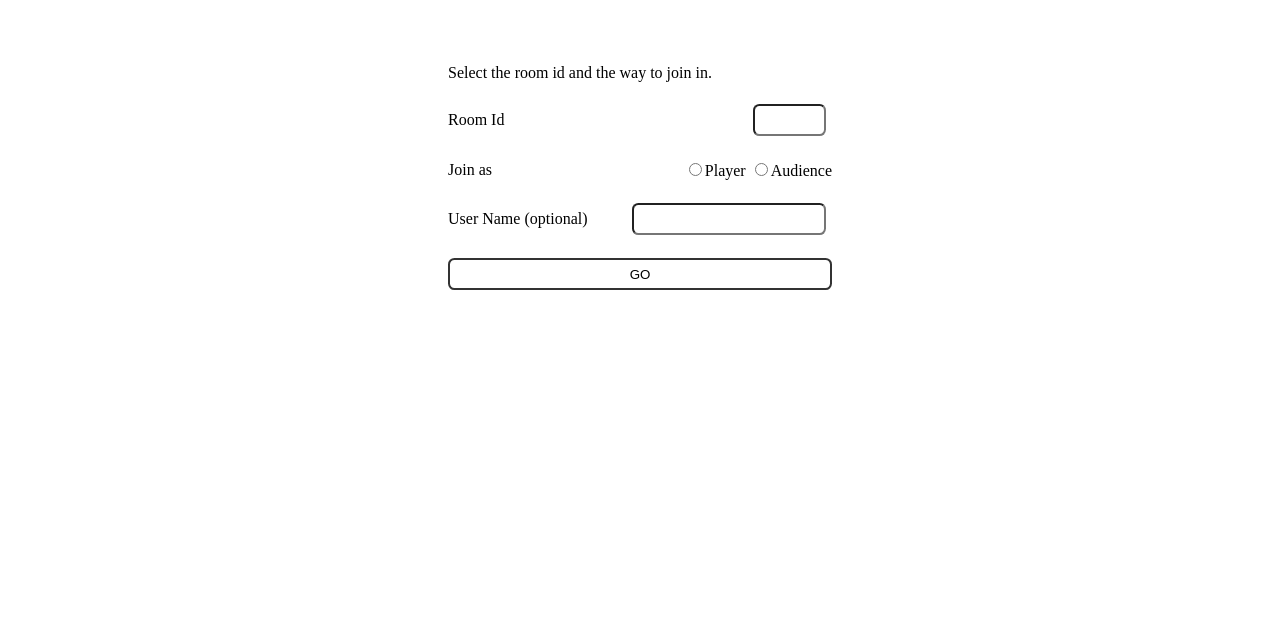
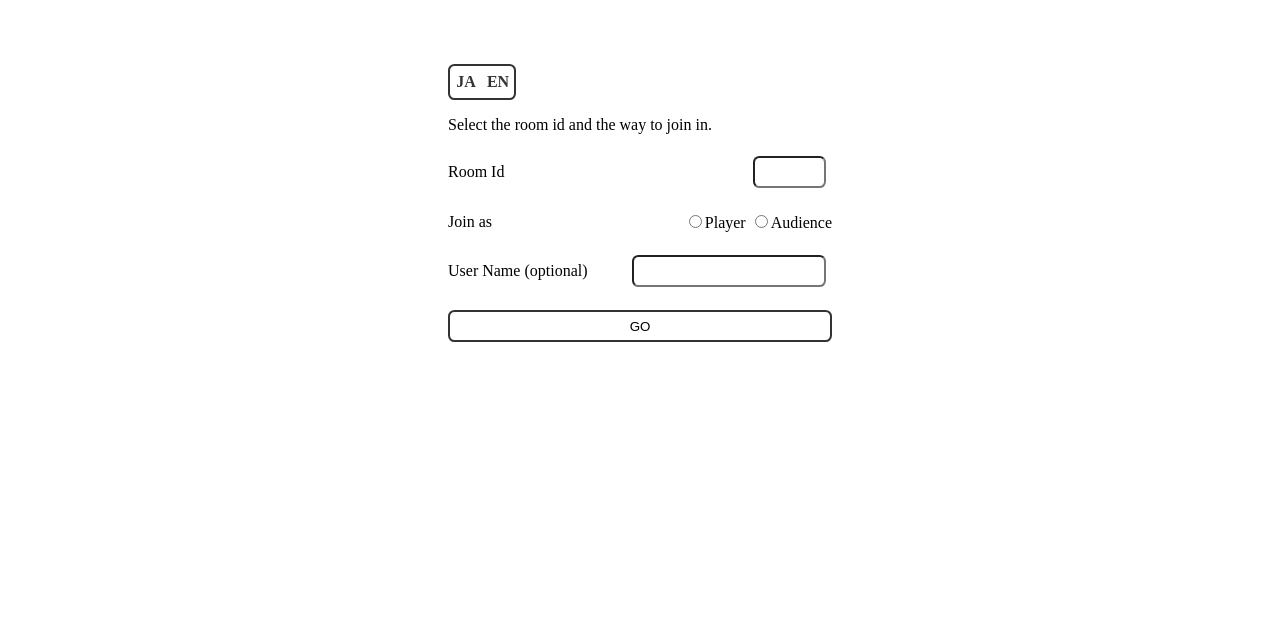
Before and after one commit to midorimici/geister-online, a plain HTML site: page public/en/index.html in a window 1280 px wide. Shown: the top 618 px of the page. Drawn offline with nearby package versions, Linux system fonts and the light colour scheme; no server answers.

Commit message:
💄🌐 add change-lang button

```diff
--- a/public/en/index.html
+++ b/public/en/index.html
@@ -13,6 +13,10 @@
     </head>
     <body>
         <section id='container'>
+            <ul id='lang'>
+                <li><a href='../ja'>JA</a></li>
+                <li><a href='../en'>EN</a></li>
+            </ul>
             <div id='settings'>
                 <p>Select the room id and the way to join in.</p>
                 <form id='form'>
--- a/public/static/style.css
+++ b/public/static/style.css
@@ -12,6 +12,39 @@ body {
 #container {
     margin-top: 3rem;
     width: 24rem;
+}
+
+#lang {
+    list-style: none;
+    padding-left: 0;
+    width: max-content;
+    display: flex;
+    border: solid 2px #333333;
+    border-radius: .4rem;
+}
+
+#lang > li {
+    border-radius: .4rem;
+    transition: background-color .5s;
+}
+
+#lang > li:hover {
+    background-color: #dddddd;
+}
+
+#lang > li > a {
+    text-decoration: none;
+    font-weight: bold;
+    color: #333333;
+    display: block;
+    width: 2rem;
+    height: 2rem;
+    text-align: center;
+    line-height: 2rem;
+}
+
+#lang > li > a:visited {
+    color: #333333;
 }
 
 #room-input, #name-input {
```
Also changed, not shown: public/ja/index.html (+4 -0 lines).
